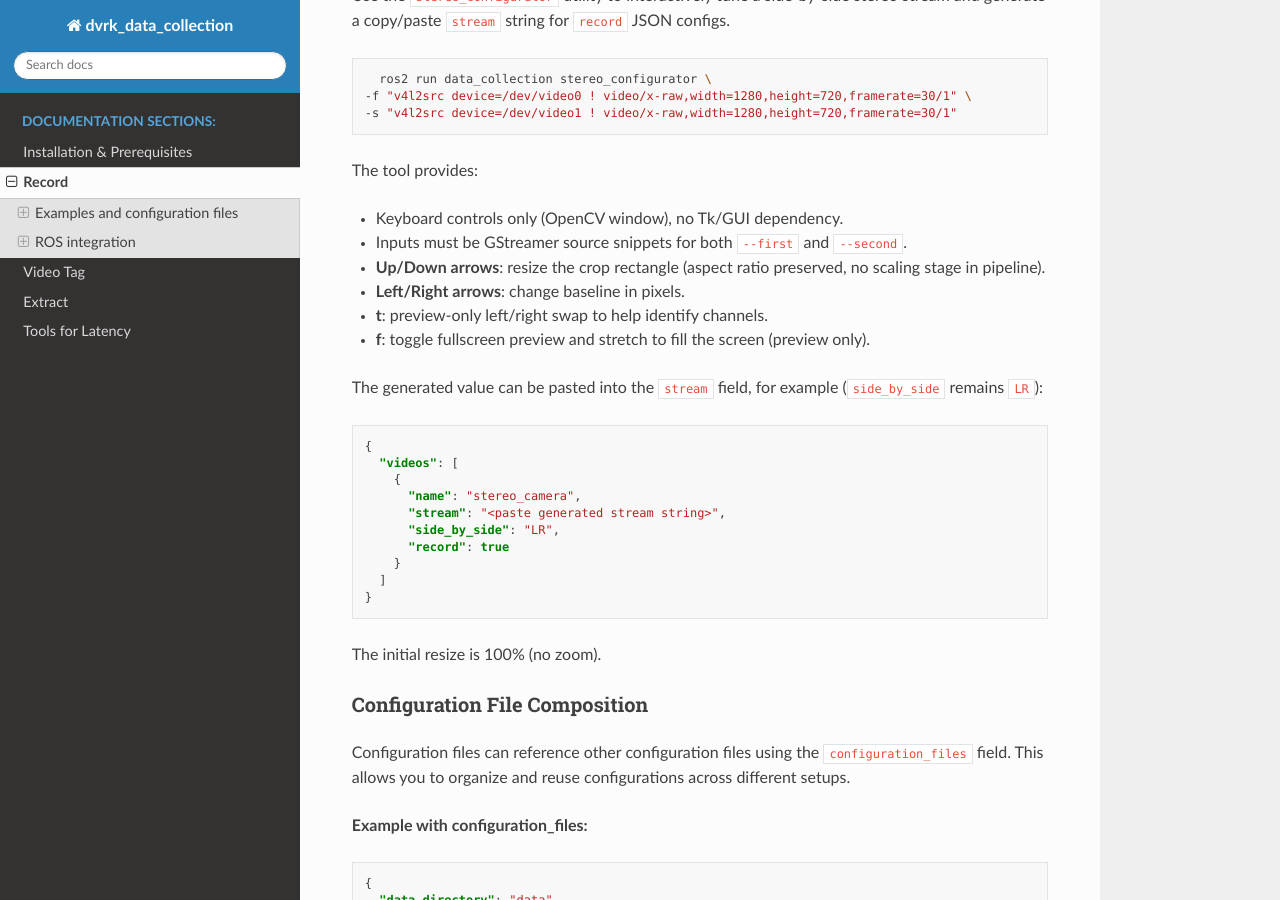
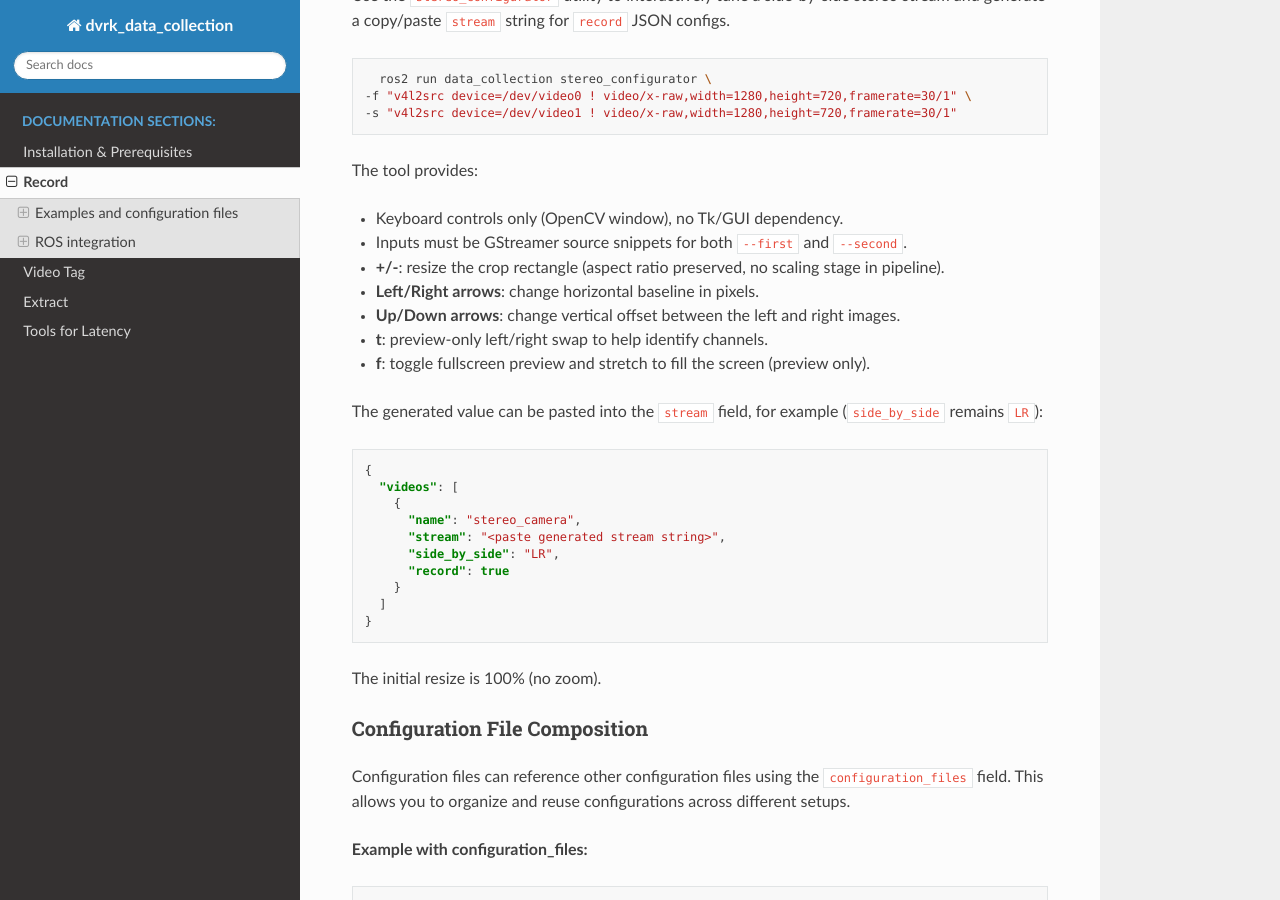
Before and after one commit to jhu-dvrk/data_collection, a Sphinx documentation site: the page built from docs/record.rst, in a window 1280 px wide and 900 px high, scrolled down 1525 px. Built offline with Sphinx 7.4.7 and the Read the Docs theme 3.1.0, drawn with Linux system fonts in a browser that asks for light colours.

Commit message:
working on stereo calibration

```diff
--- a/docs/record.rst
+++ b/docs/record.rst
@@ -83,8 +83,9 @@ The tool provides:
 
 - Keyboard controls only (OpenCV window), no Tk/GUI dependency.
 - Inputs must be GStreamer source snippets for both ``--first`` and ``--second``.
-- **Up/Down arrows**: resize the crop rectangle (aspect ratio preserved, no scaling stage in pipeline).
-- **Left/Right arrows**: change baseline in pixels.
+- **+/-**: resize the crop rectangle (aspect ratio preserved, no scaling stage in pipeline).
+- **Left/Right arrows**: change horizontal baseline in pixels.
+- **Up/Down arrows**: change vertical offset between the left and right images.
 - **t**: preview-only left/right swap to help identify channels.
 - **f**: toggle fullscreen preview and stretch to fill the screen (preview only).
 
```
Also changed, not shown: 1 other file.
